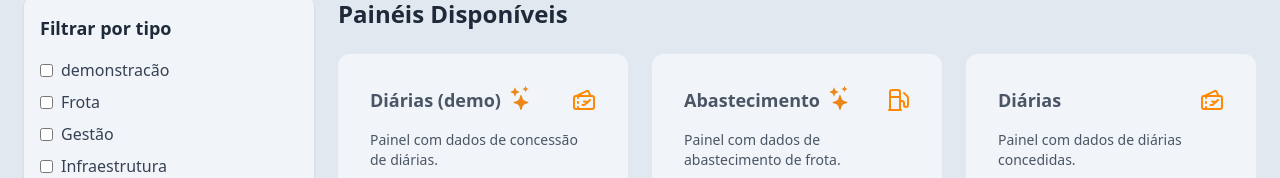
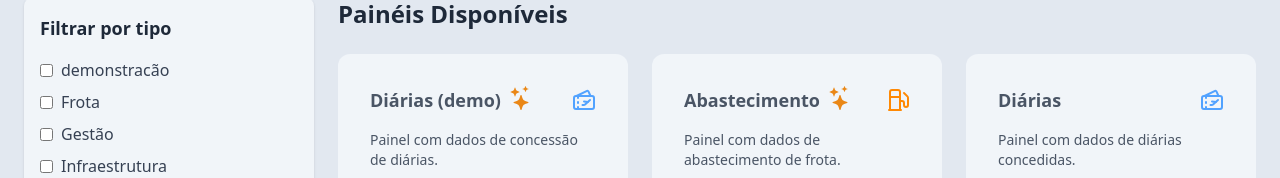
Before and after one commit to ciep-cgm-pvh/bi-portal-frontend, a React (Vite) app: page /hub in a window 1280 px wide. Shown: the part 399-577 px from the top of the page. Built offline with nearby package versions, Linux system fonts and the light colour scheme; what urql would draw is missing.

Commit message:
Update HubCardsData.tsx

```diff
--- a/src/data/HubCardsData.tsx
+++ b/src/data/HubCardsData.tsx
@@ -21,7 +21,7 @@ const HubCardsDataDeveloper: HubCardInterface[] = [
     title: "Diárias (demo)",
     description: "Painel com dados de concessão de diárias.",
     route: "/painel/diarias/dashboard",
-    icon: <TicketsPlane className="text-orange-400 w-6 h-6" />,
+    icon: <TicketsPlane className="text-blue-400 w-6 h-6" />,
     type: "demonstracão",
   },
   // {
@@ -44,7 +44,7 @@ const HubCardsDataDeveloper: HubCardInterface[] = [
     // route: "https://lookerstudio.google.com/reporting/613ae68b-beee-4091-9f6b-7aa1da14de8b/page/TAEHF",
     //route:"https://dashboard-geral.vercel.app/paineis/diarias",
     route: "https://lookerstudio.google.com/reporting/613ae68b-beee-4091-9f6b-7aa1da14de8b/page/TAEHF",
-    icon: <TicketsPlane className="text-orange-400 w-6 h-6" />,
+    icon: <TicketsPlane className="text-blue-400 w-6 h-6" />,
     type: "Gestão",
   },
   {
@@ -100,6 +100,13 @@ const HubCardsDataDeveloper: HubCardInterface[] = [
 
 const HubCardsDataProduction: HubCardInterface[] = [
   {
+    title: "Diárias (demo)",
+    description: "Painel com dados de concessão de diárias.",
+    route: "/painel/diarias/dashboard",
+    icon: <TicketsPlane className="text-blue-400 w-6 h-6" />,
+    type: "demonstracão",
+  },
+  {
     title: "Abastecimento",
     description: "Painel com dados de abastecimento de frota.",
     route: "/painel/abastecimento/dashboard",
@@ -112,7 +119,7 @@ const HubCardsDataProduction: HubCardInterface[] = [
     // route: "https://lookerstudio.google.com/reporting/613ae68b-beee-4091-9f6b-7aa1da14de8b/page/TAEHF",
     //route:"https://dashboard-geral.vercel.app/paineis/diarias",
     route: "https://lookerstudio.google.com/reporting/613ae68b-beee-4091-9f6b-7aa1da14de8b/page/TAEHF",
-    icon: <TicketsPlane className="text-orange-400 w-6 h-6" />,
+    icon: <TicketsPlane className="text-blue-400 w-6 h-6" />,
     type: "Gestão",
   },
   {
```
